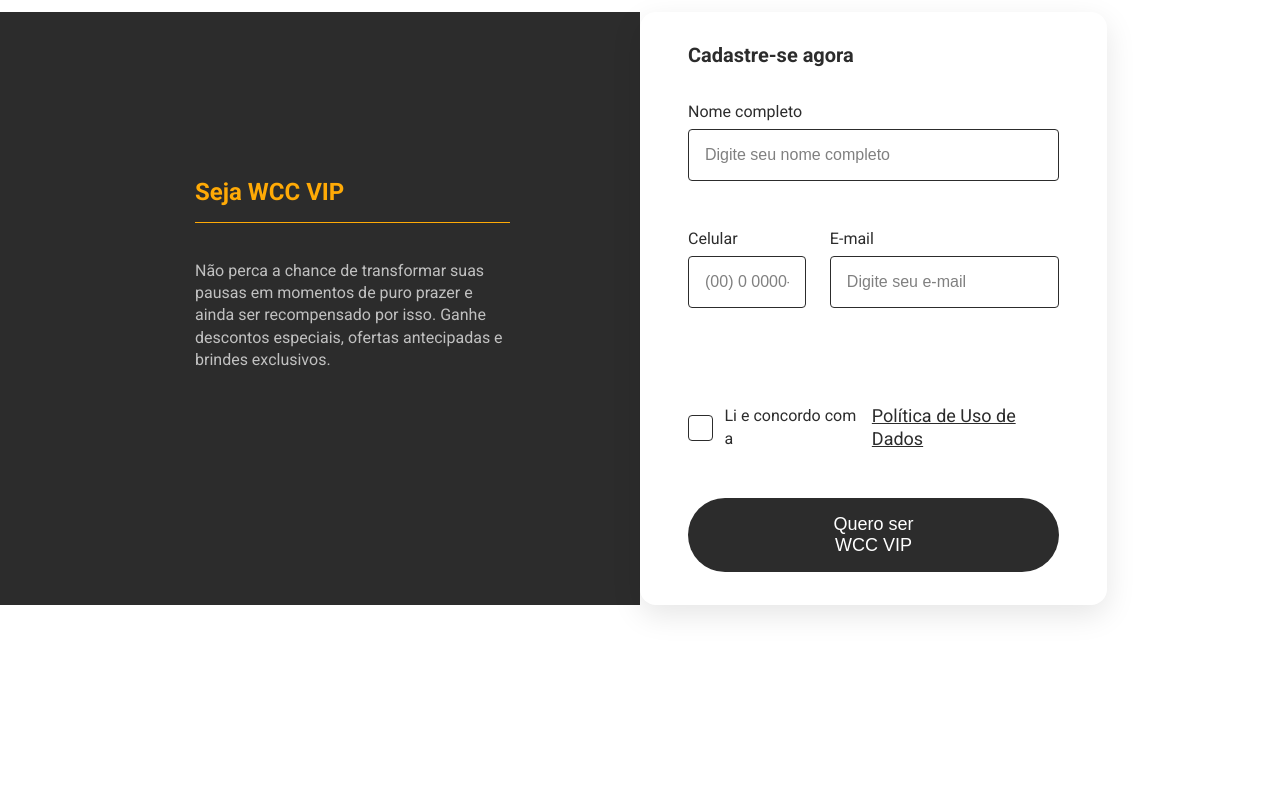
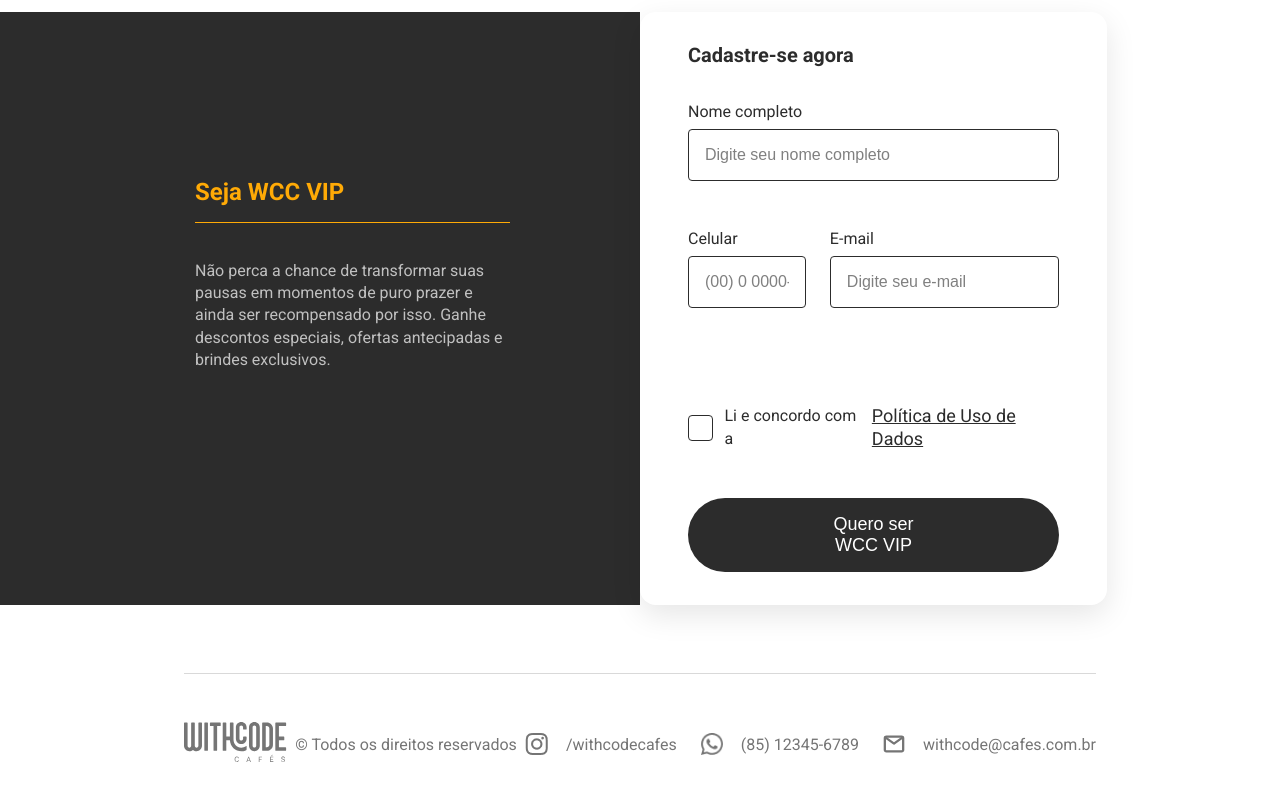
Before and after one commit to juliannalencar/withcode_web, a plain HTML site: page index.html in a window 1280 px wide. Shown: the part 4050-4850 px from the top of the page. Before the commit the page ends 4735 px from the top, so only its background shows below. Drawn offline with Linux system fonts and the light colour scheme.

Commit message:
feat: add footer

```diff
--- a/index.html
+++ b/index.html
@@ -136,11 +136,23 @@
         </div>
       </div>
     </section>
-
-
-
   </main>
 
+  <footer id="site-footer">
+    <div class="footer-container">
+      <div class="footer-logo">
+        <img src="./assets/footer/logo-footer.svg" alt="Logo Withcode cafés Cinza">
+      </div>
+      <div class="footer-text">
+        <p>© Todos os direitos reservados</p>
+      </div>
+      <div class="footer-social">
+        <a href="https://www.instagram.com/juliannalencar/" target="_blank"><img src="./assets/footer/instagram.png" alt="Instagram"> /withcodecafes</a>
+        <a href="https://api.whatsapp.com/send?phone=5585999743276&" target="_blank"><img src="./assets/footer/whatsapp.png" alt="WhatsApp"> (85) 12345-6789</a>
+        <a href="mailto:juliannadalencar@edu.unifor.br" target="_blank"><img src="./assets/footer/email.svg" alt="Email"> withcode@cafes.com.br</a>
+      </div>
+    </div>
+  </footer>
 
 </body>
 </html>
--- a/style.css
+++ b/style.css
@@ -149,8 +149,7 @@
 #vip {
   display: flex;
   justify-content: space-between;
-
-  margin-bottom: 80px;
+  margin-bottom: 68px;
 }
 
 .vip-info {
@@ -232,7 +231,6 @@
   flex: 1 1 60%; /* E-mail ocupa 58% do espaço */
 }
 
-
 .checkbox-group {
   position: relative;
 }
@@ -293,3 +291,36 @@
 .vip-form button:hover {
   background-color: #555;
 }
+
+/* Footer */
+#site-footer {
+  padding: 0 184px;
+  margin-bottom: 80px;
+  font-size: 16px;
+  color: #757575;
+}
+
+.footer-container {
+  border-top: 1px solid #D9D9D9;
+  padding-top: 48px;
+  display: flex;
+  justify-content: space-between;
+  align-items: center;
+}
+
+.footer-social {
+  display: flex;
+  gap: 24px;
+}
+
+.footer-social a, .footer-social a:visited, .footer-social a:active {
+  display: flex;
+  align-items: center;
+  text-decoration: none;
+  color: #757575;
+}
+
+.footer-social a img {
+  height: 22px;
+  margin-right: 18px;
+}
```
Also changed, not shown: assets/footer/email.svg (added), assets/footer/instagram.png (added), assets/footer/logo-footer.svg (added), assets/footer/whatsapp.png (added).
